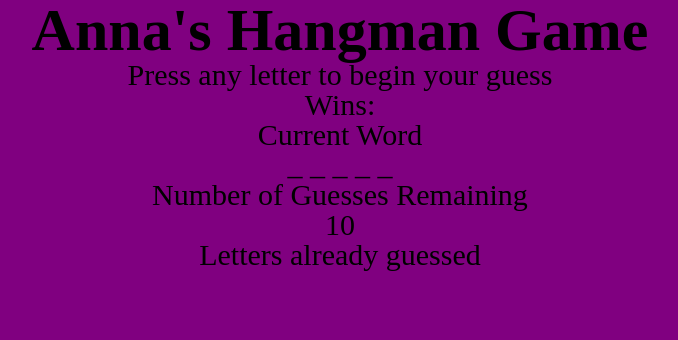
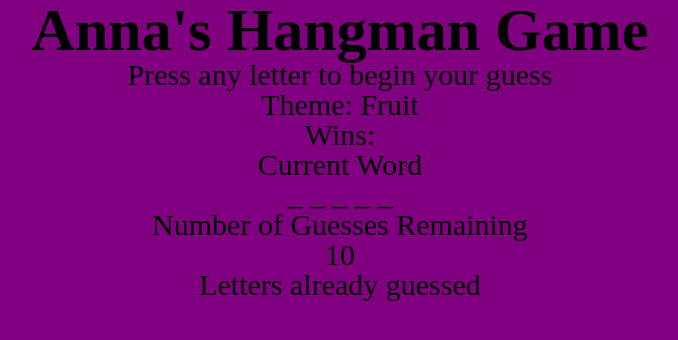
Before and after one commit to 216anna/Hangman-Game, a plain HTML site: page index.html in a window 1280 px wide. Shown: the whole page, without its empty margins (300-978 px from the left). Drawn offline with Linux system fonts and the light colour scheme.

Commit message:
second commit

```diff
--- a/index.html
+++ b/index.html
@@ -11,6 +11,8 @@
 	<div id = "HangmanGame">
 		<div id = "pickLetter">
 			Press any letter to begin your guess
+			<br/>
+			Theme: Fruit
 		</div>
 
 		<div>
```
